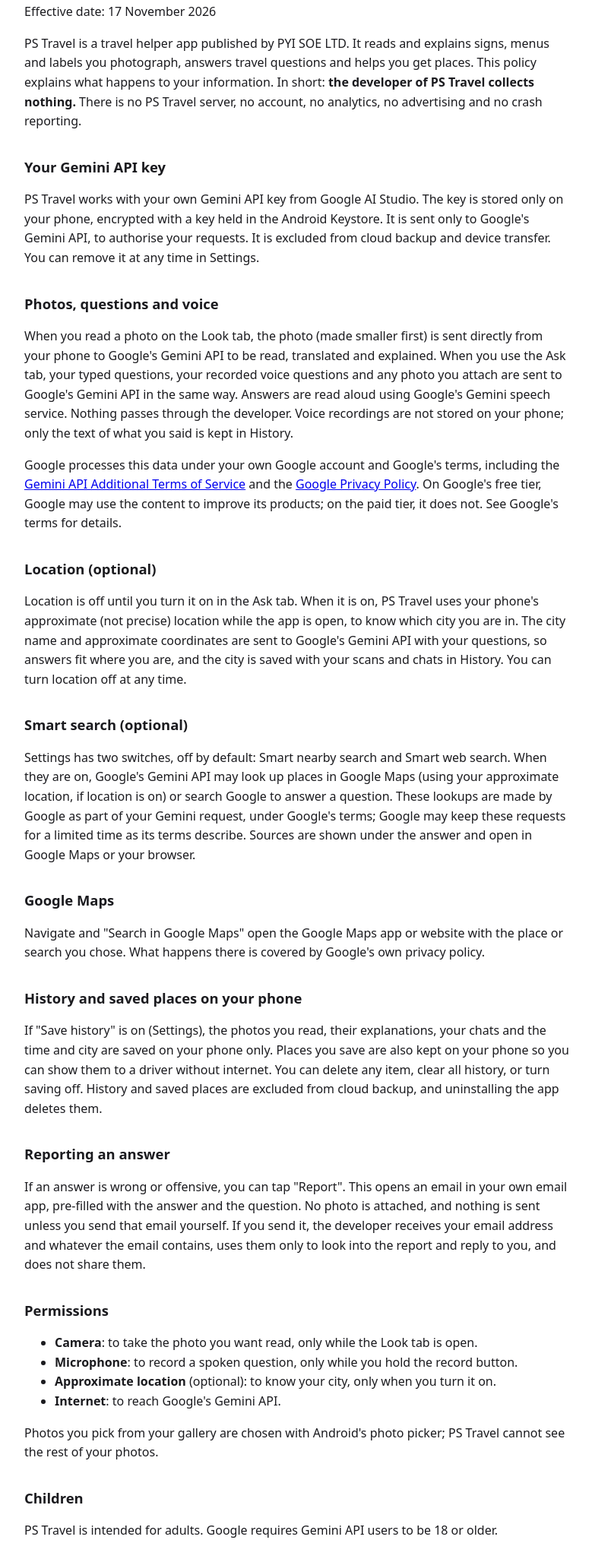
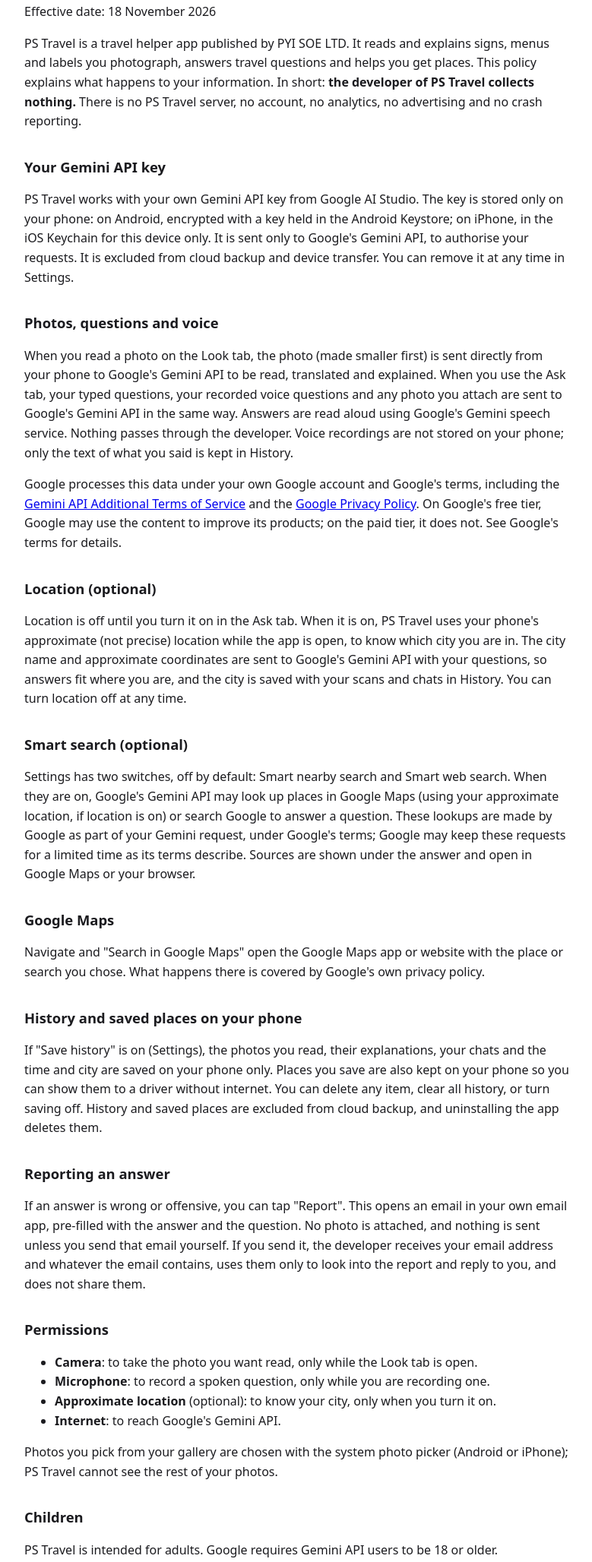
Before and after one commit to Admin-PSS/tayarnaryu, a plain HTML site: page app/pstravel-privacy.html in a window 1280 px wide. Shown: the part 96-2152 px from the top of the page at 76% size, without its empty margins (248-1027 px from the left). Drawn offline with Linux system fonts and the light colour scheme.

Commit message:
PS Travel pages: add iPhone (Keychain, photo picker, App Store, permissions)
Co-Authored-By: Claude Opus 5.5 <noreply@anthropic.com>

```diff
--- a/app/pstravel-privacy.html
+++ b/app/pstravel-privacy.html
@@ -12,7 +12,7 @@
 </head>
 <body>
 <h1>PS Travel – Privacy Policy</h1>
-<p>Effective date: 17 November 2026</p>
+<p>Effective date: 18 November 2026</p>
 
 <p>PS Travel is a travel helper app published by PYI SOE LTD. It reads and explains signs, menus and labels you
 photograph, answers travel questions and helps you get places. This policy explains what happens to your information.
@@ -20,9 +20,10 @@ In short: <strong>the developer of PS Travel collects nothing.</strong> There is
 no analytics, no advertising and no crash reporting.</p>
 
 <h2>Your Gemini API key</h2>
-<p>PS Travel works with your own Gemini API key from Google AI Studio. The key is stored only on your phone,
-encrypted with a key held in the Android Keystore. It is sent only to Google's Gemini API, to authorise your requests.
-It is excluded from cloud backup and device transfer. You can remove it at any time in Settings.</p>
+<p>PS Travel works with your own Gemini API key from Google AI Studio. The key is stored only on your phone:
+on Android, encrypted with a key held in the Android Keystore; on iPhone, in the iOS Keychain for this device only.
+It is sent only to Google's Gemini API, to authorise your requests. It is excluded from cloud backup and device
+transfer. You can remove it at any time in Settings.</p>
 
 <h2>Photos, questions and voice</h2>
 <p>When you read a photo on the Look tab, the photo (made smaller first) is sent directly from your phone to
@@ -67,11 +68,11 @@ the report and reply to you, and does not share them.</p>
 <h2>Permissions</h2>
 <ul>
   <li><strong>Camera</strong>: to take the photo you want read, only while the Look tab is open.</li>
-  <li><strong>Microphone</strong>: to record a spoken question, only while you hold the record button.</li>
+  <li><strong>Microphone</strong>: to record a spoken question, only while you are recording one.</li>
   <li><strong>Approximate location</strong> (optional): to know your city, only when you turn it on.</li>
   <li><strong>Internet</strong>: to reach Google's Gemini API.</li>
 </ul>
-<p>Photos you pick from your gallery are chosen with Android's photo picker; PS Travel cannot see the rest of your photos.</p>
+<p>Photos you pick from your gallery are chosen with the system photo picker (Android or iPhone); PS Travel cannot see the rest of your photos.</p>
 
 <h2>Children</h2>
 <p>PS Travel is intended for adults. Google requires Gemini API users to be 18 or older.</p>
```
Also changed, not shown: app/pstravel-support.html (+2 -1 lines), app/pstravel-terms.html (+3 -3 lines).
